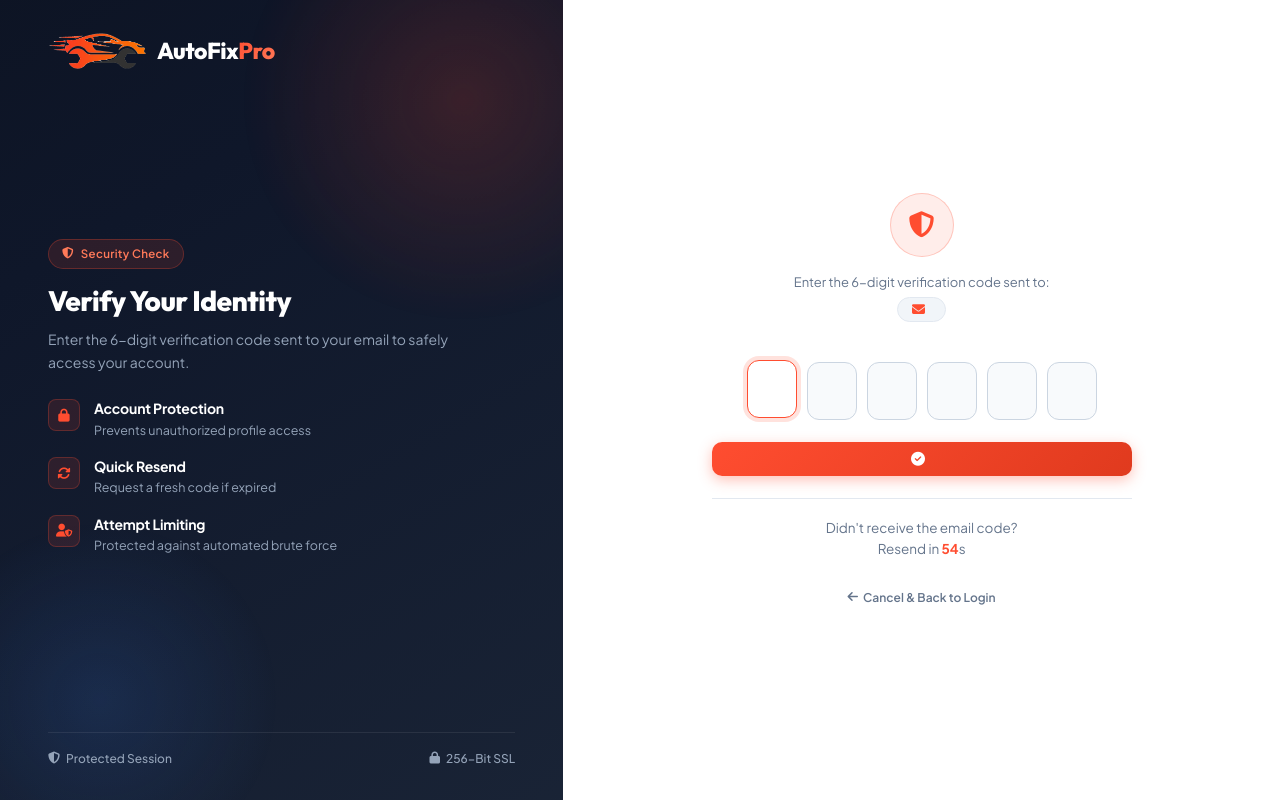
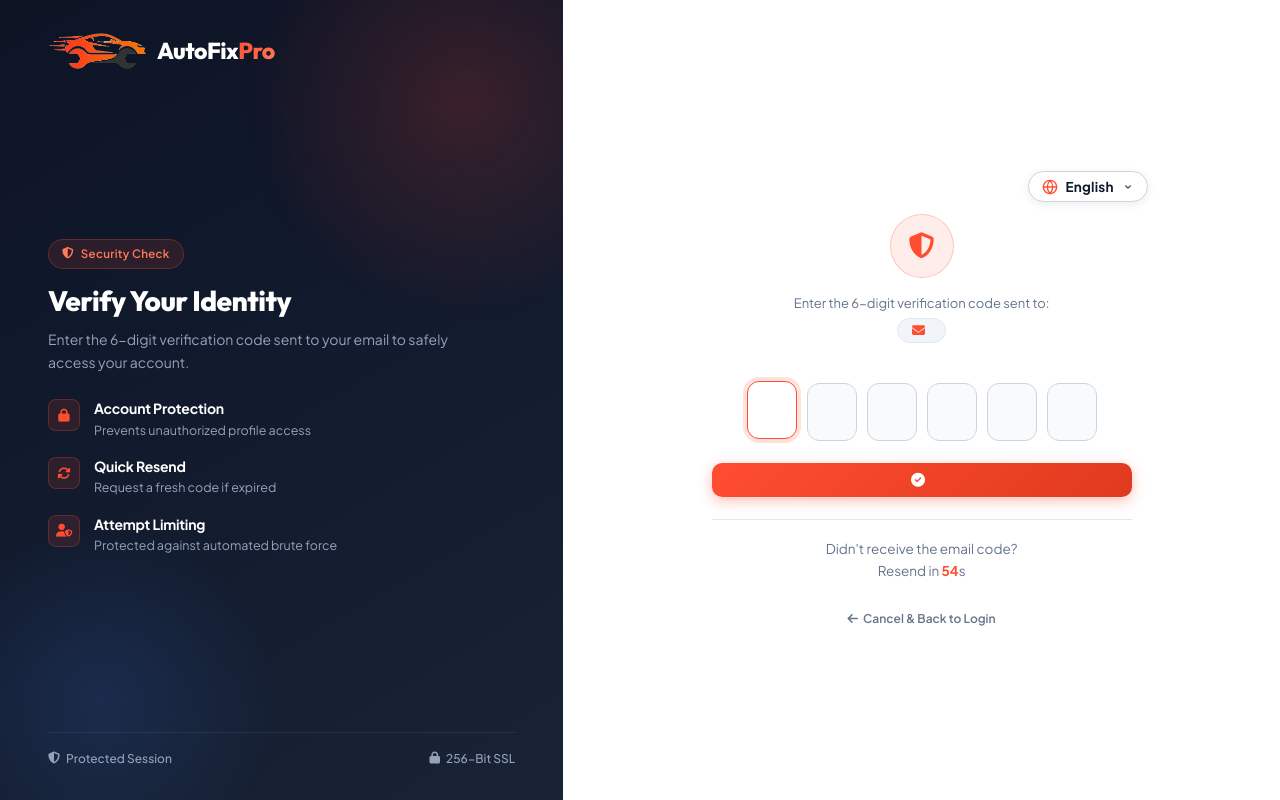
Before and after one commit to sneh125/AutoFixPro, a Django app: template templates/verify_otp.html in a window 1280 px wide. Run offline with Django 5.2, Linux system fonts and the light colour scheme; the template is opened without the code that fills it, so the values that code supplies are empty.

```diff
--- a/templates/verify_otp.html
+++ b/templates/verify_otp.html
@@ -169,6 +169,10 @@
         <!-- ── RIGHT FORM PANEL ── -->
         <div class="right-form-panel">
 
+            <div style="display: flex; justify-content: flex-end; width: 100%; max-width: 460px; margin: 0 auto 12px auto;">
+                {% include 'includes/language_switcher.html' %}
+            </div>
+
             <a href="{% url 'home' %}" class="mobile-brand">
                 <img src="{% static 'images/logo.png' %}" alt="AutoFixPro">
                 <span>AutoFix<span class="hl">Pro</span></span>
@@ -220,9 +224,12 @@
                 <div class="resend-box">
                     Didn't receive the email code? <br>
                     <span id="timerText" style="display:inline;">Resend in <span class="timer-badge" id="countdown">60</span>s</span>
-                    <a href="{% url 'resend_otp' purpose %}" id="resendBtn" class="resend-link disabled" style="display:none;">
-                        <i class="fas fa-redo"></i> Resend OTP Code
-                    </a>
+                    <form method="POST" action="{% url 'resend_otp' purpose %}" id="resendForm" style="display:inline;">
+                        {% csrf_token %}
+                        <button type="submit" id="resendBtn" class="resend-link disabled" style="display:none; background:none; border:none; padding:0; font:inherit; cursor:pointer;">
+                            <i class="fas fa-redo"></i> Resend OTP Code
+                        </button>
+                    </form>
                 </div>
 
                 <div style="margin-top: 20px;">
```
